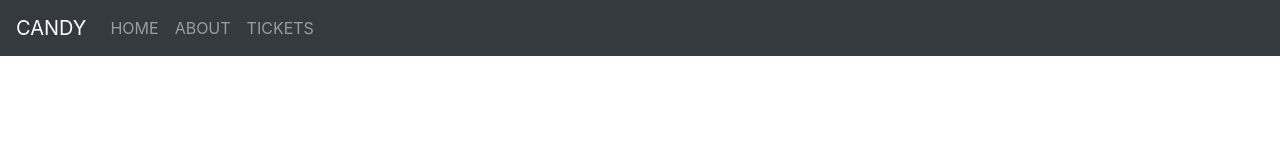
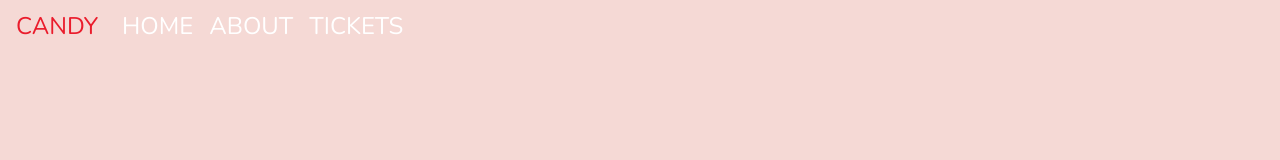
Before and after one commit to bill1320/udemy-candy-project, a plain HTML site: page index.html in a window 1280 px wide. Drawn offline with nearby package versions, Linux system fonts and the light colour scheme.

Commit message:
Added padding,fixed top and css to navbar

```diff
--- a/app.css
+++ b/app.css
@@ -0,0 +1,22 @@
+body {
+  background: #f5d9d5;
+  font-family: "Nunito", sans-serif;
+}
+
+#mainNavbar {
+  font-size: 1.5rem;
+  font-weight: 100;
+}
+
+#mainNavbar .nav-link {
+  color: white;
+}
+
+#mainNavbar .nav-link:hover {
+  color: #ea1c2c;
+}
+
+#mainNavbar .navbar-brand  {
+  color: #ea1c2c;
+  font-size: 1.5rem;
+}
--- a/index.html
+++ b/index.html
@@ -29,7 +29,10 @@
   </head>
 
   <body>
-    <nav id="mainNavbar" class="navbar navbar-dark bg-dark navbar-expand-md">
+    <nav
+      id="mainNavbar"
+      class="navbar navbar-dark navbar-expand-md py-0 fixed-top"
+    >
       <a href="#" class="navbar-brand">CANDY</a>
       <button
         class="navbar-toggler"
```
